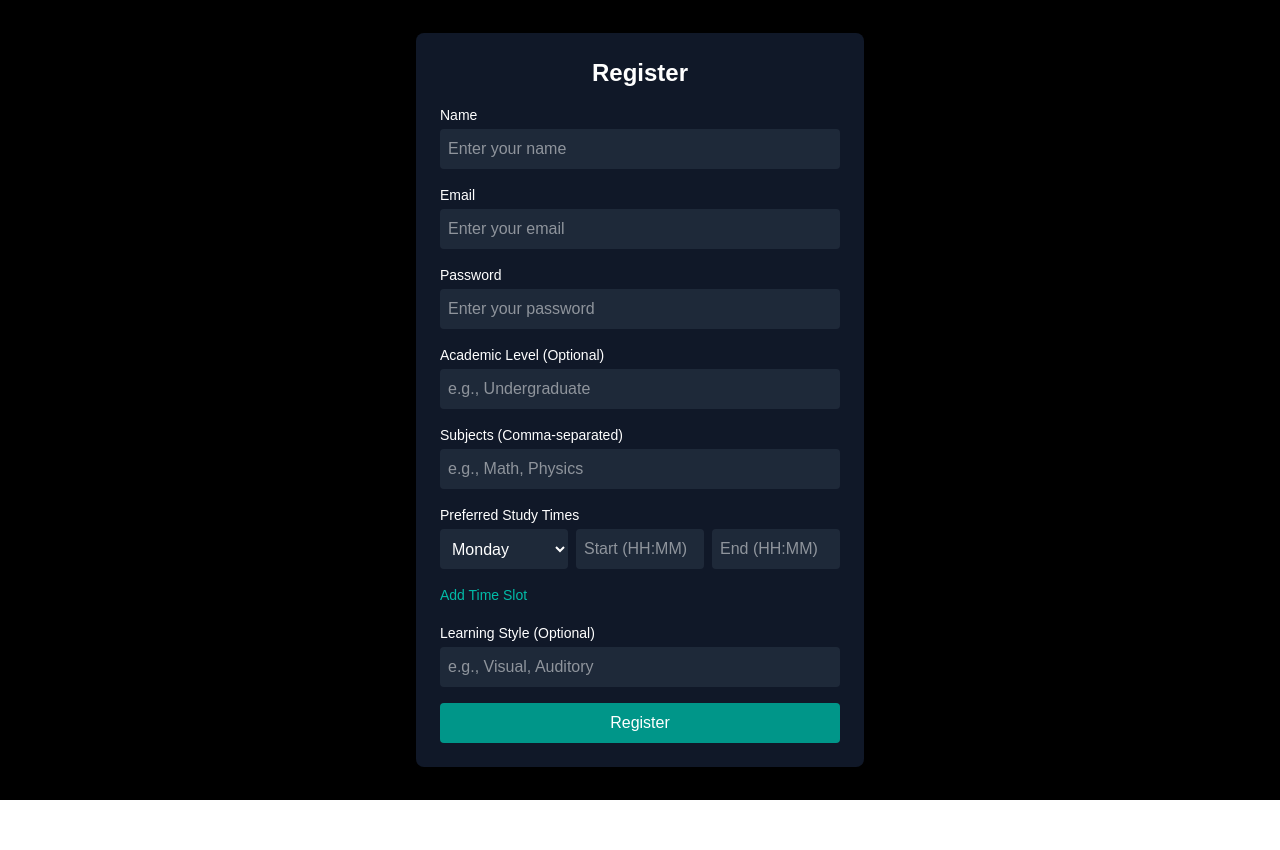
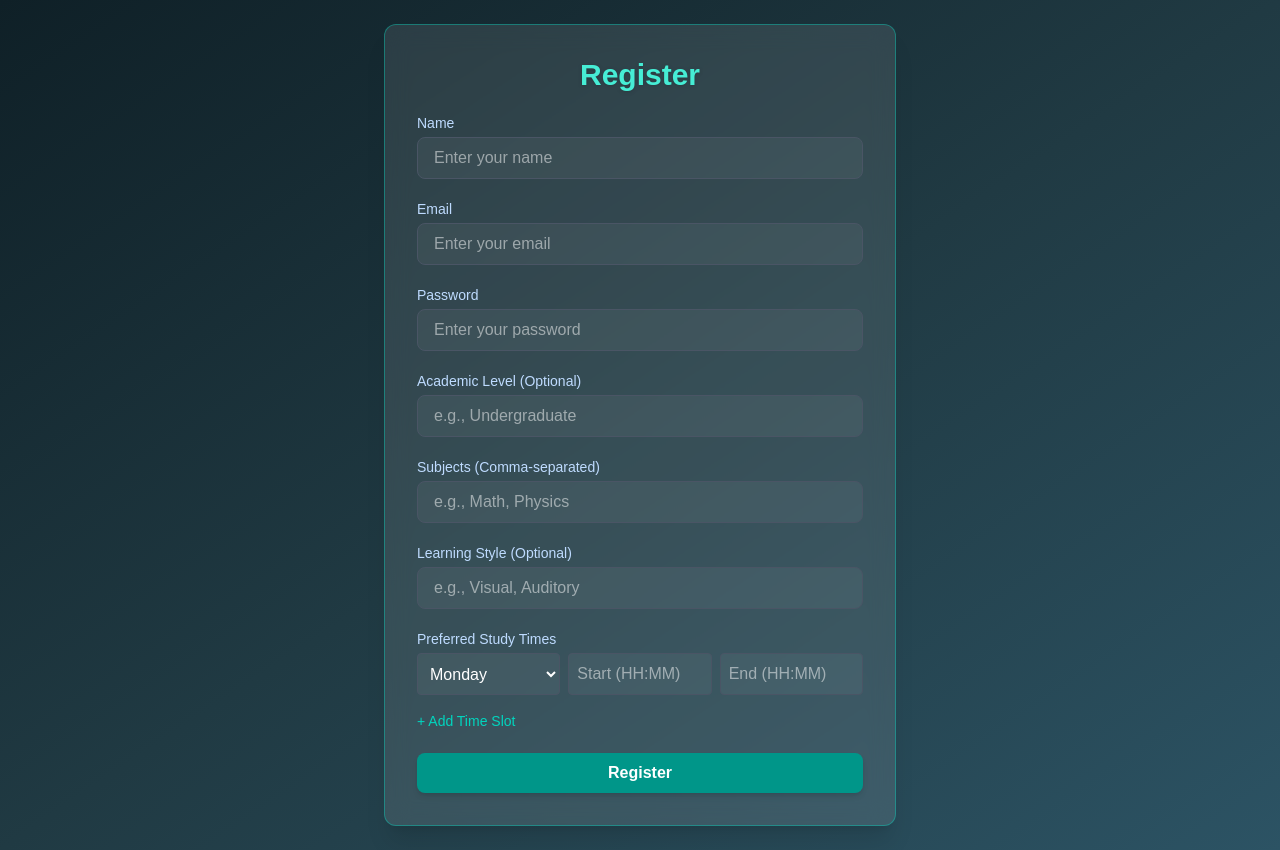
Before and after one commit to completelyblank/studybuddy, a Next.js app: page /auth/register in a window 1280 px wide. Before the commit the page ends 800 px from the top, so only its background shows below. Built offline with nearby package versions, Linux system fonts and the light colour scheme.

Commit message:
frontend improve: register

```diff
--- a/src/pages/auth/register.tsx
+++ b/src/pages/auth/register.tsx
@@ -48,44 +48,27 @@ export default function Register() {
   };
 
   const validateTime = (time: string): boolean => {
-    return /^([0-1]?[0-9]|2[0-3]):[0-5][0-9]$/.test(time); // HH:MM format
+    return /^([0-1]?[0-9]|2[0-3]):[0-5][0-9]$/.test(time);
   };
 
   const handleSubmit = async (e: React.FormEvent) => {
     e.preventDefault();
     setError("");
 
-    // Validate required fields
-    if (!formData.name.trim()) {
-      setError("Name is required");
-      return;
-    }
-    if (!formData.email.trim()) {
-      setError("Email is required");
-      return;
-    }
-    if (!formData.password.trim()) {
-      setError("Password is required");
-      return;
-    }
-    if (!formData.subjects.trim()) {
-      setError("At least one subject is required");
-      return;
-    }
+    if (!formData.name.trim()) return setError("Name is required");
+    if (!formData.email.trim()) return setError("Email is required");
+    if (!formData.password.trim()) return setError("Password is required");
+    if (!formData.subjects.trim()) return setError("At least one subject is required");
 
-    // Validate preferredStudyTimes
     for (const slot of preferredStudyTimes) {
       if (slot.startTime && !validateTime(slot.startTime)) {
-        setError("Invalid start time format (use HH:MM, e.g., 09:00)");
-        return;
+        return setError("Invalid start time format (use HH:MM)");
       }
       if (slot.endTime && !validateTime(slot.endTime)) {
-        setError("Invalid end time format (use HH:MM, e.g., 11:00)");
-        return;
+        return setError("Invalid end time format (use HH:MM)");
       }
       if ((slot.startTime && !slot.endTime) || (!slot.startTime && slot.endTime)) {
-        setError("Both start and end times are required for each time slot");
-        return;
+        return setError("Both start and end times are required");
       }
     }
 
@@ -106,106 +89,69 @@ export default function Register() {
   };
 
   return (
-    <div className="min-h-screen bg-black text-white flex justify-center items-center">
-      <form onSubmit={handleSubmit} className="bg-gray-900 p-6 rounded-lg shadow-lg w-full max-w-md space-y-4">
-        <h2 className="text-2xl font-bold text-center">Register</h2>
+    <div className="min-h-screen bg-gradient-to-br from-[#0f2027] via-[#203a43] to-[#2c5364] text-white flex justify-center items-center p-6">
+      <form
+        onSubmit={handleSubmit}
+        className="w-full max-w-lg bg-white/10 backdrop-blur-md border border-teal-400/40 p-8 rounded-xl shadow-xl space-y-5"
+      >
+        <h2 className="text-3xl font-bold text-center text-teal-300 drop-shadow">Register</h2>
 
-        {error && <p className="text-red-500 text-sm text-center">{error}</p>}
+        {error && <p className="text-red-400 text-center text-sm">{error}</p>}
+
+        {[
+          { label: "Name", name: "name", type: "text", placeholder: "Enter your name" },
+          { label: "Email", name: "email", type: "email", placeholder: "Enter your email" },
+          { label: "Password", name: "password", type: "password", placeholder: "Enter your password" },
+          { label: "Academic Level (Optional)", name: "academicLevel", type: "text", placeholder: "e.g., Undergraduate" },
+          { label: "Subjects (Comma-separated)", name: "subjects", type: "text", placeholder: "e.g., Math, Physics" },
+          { label: "Learning Style (Optional)", name: "learningStyle", type: "text", placeholder: "e.g., Visual, Auditory" },
+        ].map(({ label, name, type, placeholder }) => (
+          <div key={name}>
+            <label className="block text-sm font-medium text-blue-200 mb-1">{label}</label>
+            <input
+              name={name}
+              type={type}
+              placeholder={placeholder}
+              value={(formData as any)[name]}
+              onChange={handleChange}
+              required={name !== "academicLevel" && name !== "learningStyle"}
+              className="w-full px-4 py-2 rounded-lg bg-white/5 border border-gray-600 text-white focus:outline-none focus:ring-2 focus:ring-teal-400 transition"
+            />
+          </div>
+        ))}
 
         <div>
-          <label className="block text-sm font-medium mb-1">Name</label>
-          <input
-            name="name"
-            placeholder="Enter your name"
-            required
-            onChange={handleChange}
-            value={formData.name}
-            className="w-full p-2 rounded bg-gray-800"
-          />
-        </div>
-
-        <div>
-          <label className="block text-sm font-medium mb-1">Email</label>
-          <input
-            name="email"
-            placeholder="Enter your email"
-            required
-            type="email"
-            onChange={handleChange}
-            value={formData.email}
-            className="w-full p-2 rounded bg-gray-800"
-          />
-        </div>
-
-        <div>
-          <label className="block text-sm font-medium mb-1">Password</label>
-          <input
-            name="password"
-            placeholder="Enter your password"
-            required
-            type="password"
-            onChange={handleChange}
-            value={formData.password}
-            className="w-full p-2 rounded bg-gray-800"
-          />
-        </div>
-
-        <div>
-          <label className="block text-sm font-medium mb-1">Academic Level (Optional)</label>
-          <input
-            name="academicLevel"
-            placeholder="e.g., Undergraduate"
-            onChange={handleChange}
-            value={formData.academicLevel}
-            className="w-full p-2 rounded bg-gray-800"
-          />
-        </div>
-
-        <div>
-          <label className="block text-sm font-medium mb-1">Subjects (Comma-separated)</label>
-          <input
-            name="subjects"
-            placeholder="e.g., Math, Physics"
-            onChange={handleChange}
-            value={formData.subjects}
-            className="w-full p-2 rounded bg-gray-800"
-          />
-        </div>
-
-        <div>
-          <label className="block text-sm font-medium mb-1">Preferred Study Times</label>
+          <label className="block text-sm font-medium text-blue-200 mb-1">Preferred Study Times</label>
           {preferredStudyTimes.map((slot, index) => (
             <div key={index} className="mb-2 flex space-x-2">
               <select
                 value={slot.day}
                 onChange={(e) => handleTimeSlotChange(index, "day", e.target.value)}
-                className="w-1/3 p-2 rounded bg-gray-800"
+                className="w-1/3 px-2 py-2 rounded bg-white/5 border border-gray-600 text-white"
               >
                 {["Monday", "Tuesday", "Wednesday", "Thursday", "Friday", "Saturday", "Sunday"].map((day) => (
-                  <option key={day} value={day}>
-                    {day}
-                  </option>
+                  <option key={day} value={day}>{day}</option>
                 ))}
               </select>
               <input
                 placeholder="Start (HH:MM)"
                 value={slot.startTime}
                 onChange={(e) => handleTimeSlotChange(index, "startTime", e.target.value)}
-                className="w-1/3 p-2 rounded bg-gray-800"
+                className="w-1/3 px-2 py-2 rounded bg-white/5 border border-gray-600 text-white"
               />
               <input
                 placeholder="End (HH:MM)"
                 value={slot.endTime}
                 onChange={(e) => handleTimeSlotChange(index, "endTime", e.target.value)}
-                className="w-1/3 p-2 rounded bg-gray-800"
+                className="w-1/3 px-2 py-2 rounded bg-white/5 border border-gray-600 text-white"
               />
               {preferredStudyTimes.length > 1 && (
                 <button
                   type="button"
                   onClick={() => removeTimeSlot(index)}
-                  className="text-red-500 ml-2"
+                  className="text-red-400 text-sm ml-2"
                 >
-                  Remove
+                  ✕
                 </button>
               )}
             </div>
@@ -213,24 +159,16 @@ export default function Register() {
           <button
             type="button"
             onClick={addTimeSlot}
-            className="text-teal-500 text-sm mt-2"
+            className="mt-2 text-sm text-teal-400 hover:underline"
           >
-            Add Time Slot
+            + Add Time Slot
           </button>
         </div>
 
-        <div>
-          <label className="block text-sm font-medium mb-1">Learning Style (Optional)</label>
-          <input
-            name="learningStyle"
-            placeholder="e.g., Visual, Auditory"
-            onChange={handleChange}
-            value={formData.learningStyle}
-            className="w-full p-2 rounded bg-gray-800"
-          />
-        </div>
-
-        <button type="submit" className="w-full bg-teal-600 hover:bg-teal-700 p-2 rounded">
+        <button
+          type="submit"
+          className="w-full bg-teal-600 hover:bg-teal-700 py-2 px-4 rounded-lg text-white font-semibold shadow-md transition"
+        >
           Register
         </button>
       </form>
```
